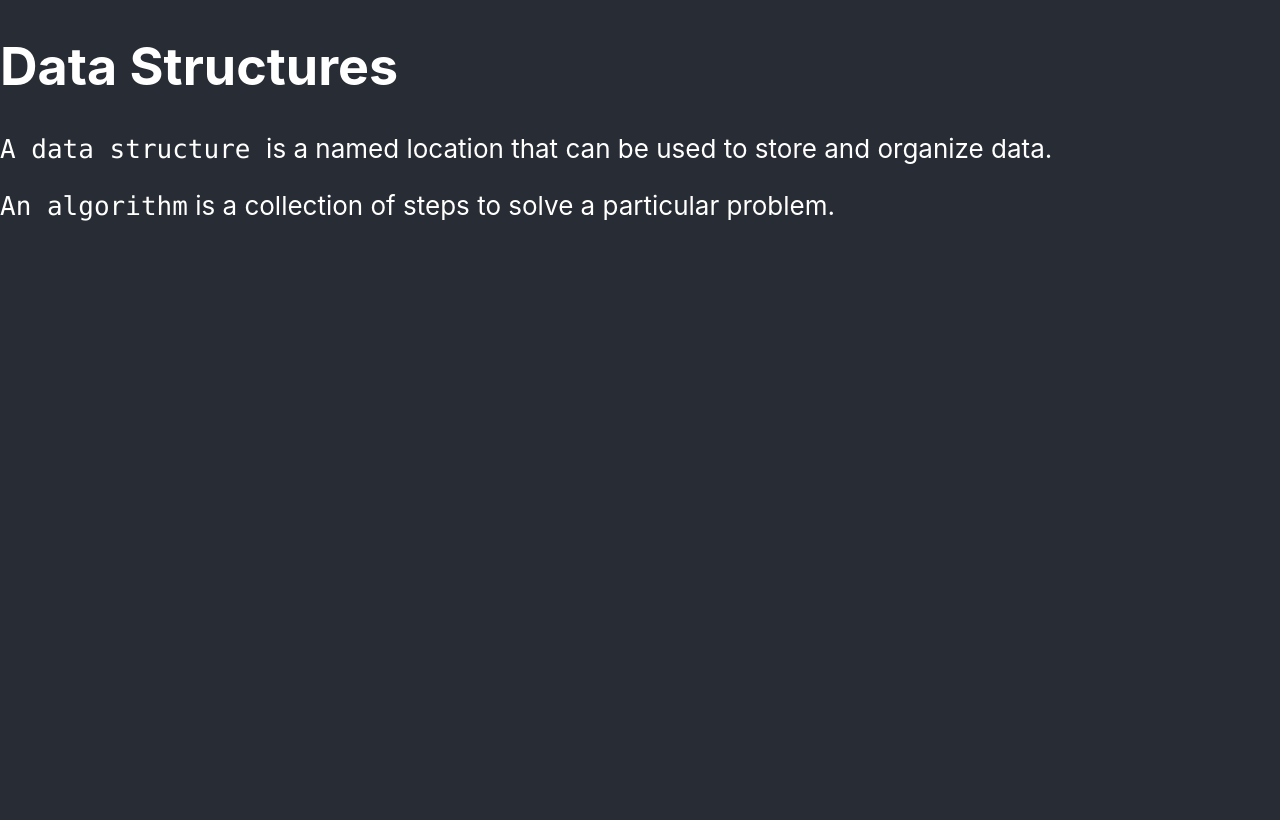
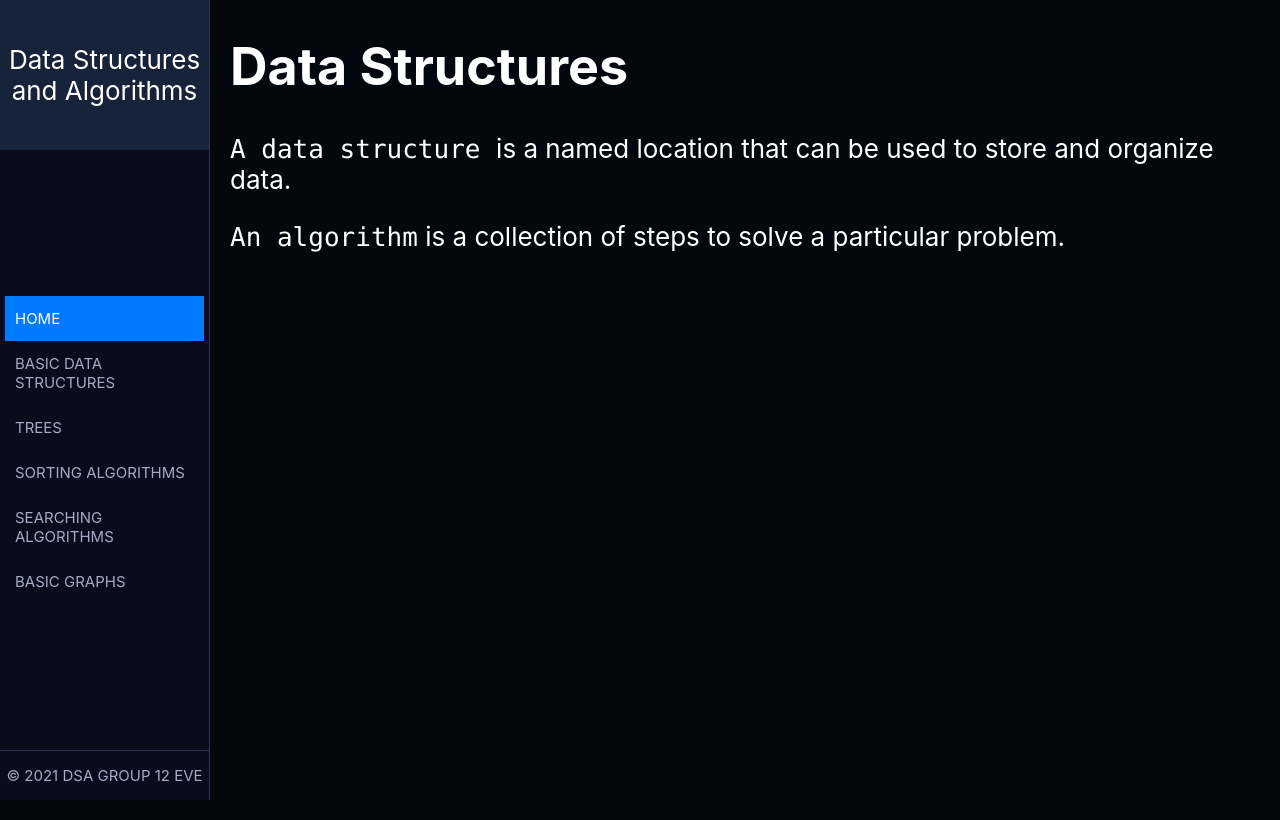
Before and after one commit to Mubangizi/data-structures-info, a React (Create React App) app: page / in a window 1280 px wide. Shown: the top 820 px of the page. Built offline with nearby package versions, Linux system fonts and the light colour scheme.

Commit message:
Add side bar

```diff
--- a/src/components/HomePage/index.jsx
+++ b/src/components/HomePage/index.jsx
@@ -1,7 +1,10 @@
 import "./HomePage.css";
+import "../Layout";
+import Layout from "../Layout";
 
 function App() {
   return (
+    <Layout>
       <div className="Home">
         <header className="HomeHeader">
           <h1>Data Structures</h1>
@@ -15,6 +18,7 @@ function App() {
           </p>
         </header>
       </div>
+    </Layout>
   );
 }
 
--- /dev/null
+++ b/src/components/Layout/Layout.css
@@ -0,0 +1,6 @@
+.Layout{
+    display: grid;
+    grid-template-columns: 1fr 5fr;
+    height: 100vh;
+    gap: 20px;
+}
--- /dev/null
+++ b/src/components/Layout/index.jsx
@@ -0,0 +1,14 @@
+import React from "react";
+import SideBar from "../SideBar";
+import "./Layout.css";
+
+const Layout = ({ children }) => {
+  return (
+    <div className="Layout">
+      <SideBar />
+      <main>{children}</main>
+    </div>
+  );
+};
+
+export default Layout;
--- /dev/null
+++ b/src/components/SideBar/SideBar.css
@@ -0,0 +1,77 @@
+.SideBar {
+    top: 0;
+    left: 0;
+    z-index: 5!important;
+    height: 100vh;
+    display: flex;
+    flex-direction: column;
+    justify-content: space-between;
+    gap: 0;
+    background: var(--color-background);
+    border-right: 1px solid var(--color-background-light);
+
+}
+
+.SideBarHeader{
+    text-align: center;
+    align-items: center;
+    justify-content: center;
+    display: flex;
+    height: 150px;
+    background-color:#17223b;
+}
+
+.NavItems {
+    display: flex;
+    flex-direction: column;
+    align-content: center;
+    margin: 5px;
+}
+.NavItems a {
+    position: relative;
+    /* text-align: center; */
+    text-transform: uppercase;
+    text-decoration: none;
+    color: var(--color-primary);
+    padding: 13px 10px;
+    outline: none;
+    font-size: 15px;
+}
+.active {
+    background-color: var(--color-blue);
+    color: white !important;
+}
+
+.NavItems a::before {
+    position: absolute;
+    content: "";
+    bottom: 0;
+    left: 0;
+    right: 0;
+    z-index: 5;
+    background-color: rgb(2, 136, 209, 0.2);
+    overflow: hidden;
+    width: 0;
+    height: 100%;
+    transition: 0.5s ease;
+}
+
+.NavItems a:hover::before {
+    width: 100%;
+}
+
+.RemarksSection {
+    border-top: 1px solid var(--color-background-light);
+    bottom: 0 !important;
+}
+.RemarksSection p {
+    text-align: center;
+    cursor: pointer;
+    font-size: 15px;
+    color: var(--color-primary);
+}
+
+.RemarksSection p:hover {
+    color: white;
+    transition: 0.2s;
+}
--- /dev/null
+++ b/src/components/SideBar/index.jsx
@@ -0,0 +1,40 @@
+import React from "react";
+import { NavLink, useHistory } from "react-router-dom";
+import "./SideBar.css";
+
+const SideBar = () => {
+  const [open, setOpen] = React.useState(false);
+  const history = useHistory();
+
+  const handleDrawer = () => {
+    if (open === true) {
+      setOpen(false);
+    } else {
+      setOpen(true);
+    }
+  };
+
+  const sendToHome = () => {
+    history.push("/");
+  };
+  return (
+    <div className="SideBar">
+      <div className="SideBarHeader">Data Structures and Algorithms</div>
+      <div className="NavItems">
+        <NavLink to={{ pathname: `/` }} exact={true}>
+          Home
+        </NavLink>
+        <NavLink to={{ pathname: `/about` }}>Basic data structures</NavLink>
+        <NavLink to={{ pathname: `/trees` }}>Trees</NavLink>
+        <NavLink to={{ pathname: `/sorting` }}>Sorting Algorithms</NavLink>
+        <NavLink to={{ pathname: `/searching` }}>Searching Algorithms</NavLink>
+        <NavLink to={{ pathname: `/graphs` }}>Basic graphs</NavLink>
+      </div>
+      <div className="RemarksSection">
+        <p>© 2021 DSA GROUP 12 EVE</p>
+      </div>
+    </div>
+  );
+};
+
+export default SideBar;
--- a/src/index.css
+++ b/src/index.css
@@ -1,9 +1,17 @@
+html {
+  --color-background: #090c1a;
+  --color-background-dark: #05070e;
+  --color-background-light: #2e344e;
+  --color-primary: #a4acc4;
+  --color-blue: #007bff;
+}
 body {
   margin: 0!important;
   font-family: -apple-system, BlinkMacSystemFont, 'Segoe UI', 'Roboto', 'Oxygen',
     'Ubuntu', 'Cantarell', 'Fira Sans', 'Droid Sans', 'Helvetica Neue',
     sans-serif;
-  background-color: #282c34;
+  /* background-color: #282c34;152a38 */
+  background-color: var(--color-background-dark);
   min-height: 100vh;
   font-size: calc(10px + 2vmin);
   color: white;
```
Also changed, not shown: 1 other file (tests, documents, lock files or other folders). Lines whose indentation alone changed are shown as unchanged.
